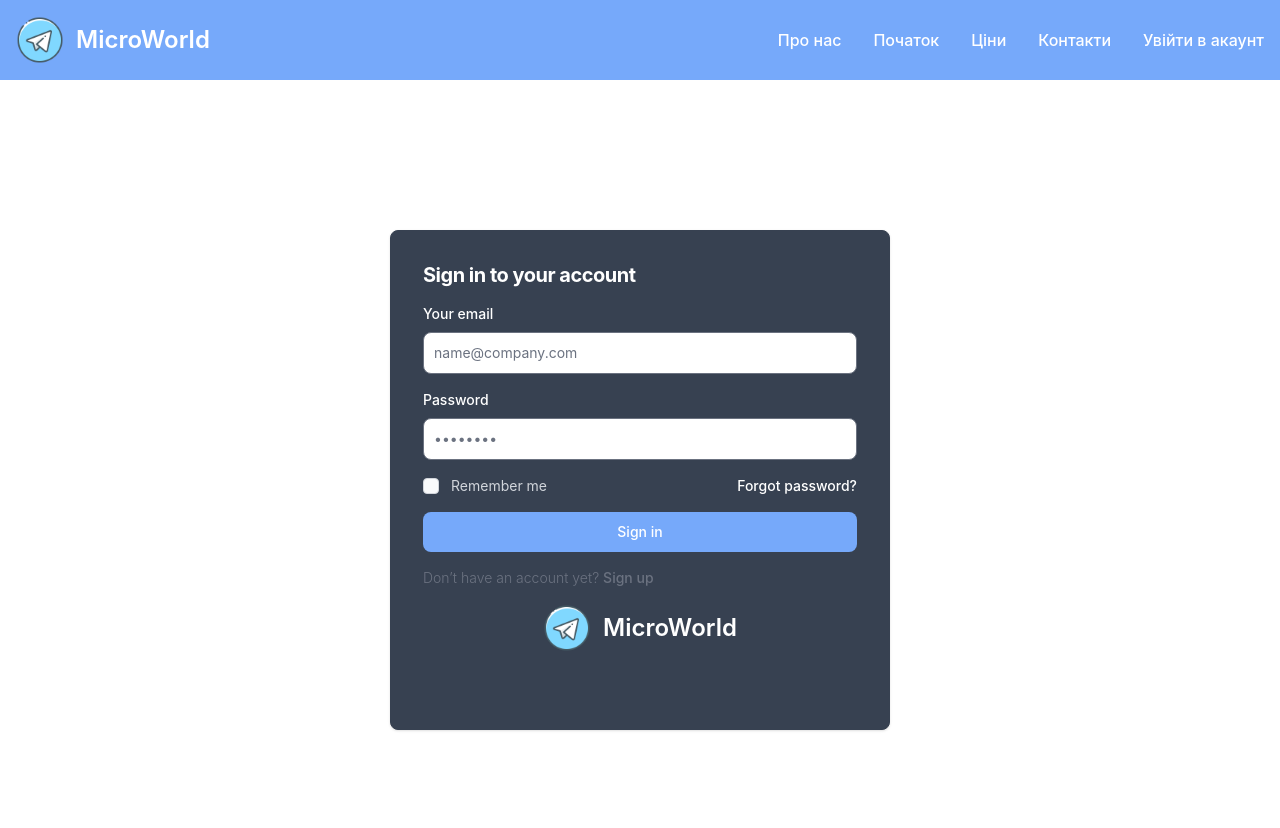
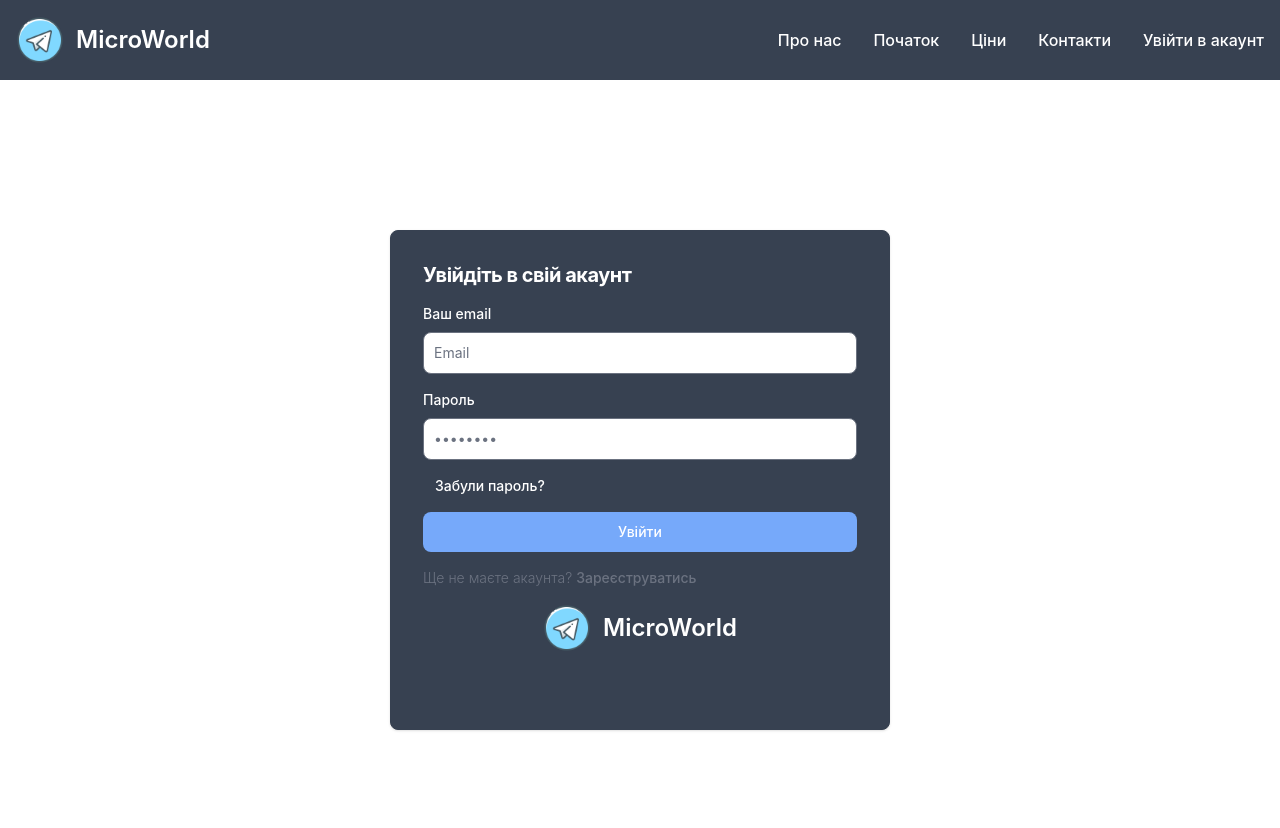
Before and after one commit to XTHN9RF/MicroWorld_App, a Django app: page /user/login/ in a window 1280 px wide. Shown: the top 828 px of the page. Run offline with Django 4.2, Linux system fonts and the light colour scheme; some libraries are stand-ins or nearby versions.

Commit message:
feat(styles): style user login form and translate it to ukrainian

```diff
--- a/user/forms.py
+++ b/user/forms.py
@@ -1,9 +1,19 @@
 from django import forms
 from user.models import User, UserProfile
 
-class LoginForm(forms.Form):
-    username = forms.EmailField(label='Email', widget=forms.EmailInput(), max_length=100)
-    password = forms.CharField(label='Password', widget=forms.PasswordInput(), max_length=35)
+
+class LoginForm(forms.ModelForm):
+    class Meta:
+        model = User
+        fields = ['email', 'password']
+        widgets = {
+            'password': forms.PasswordInput(attrs={'placeholder': '••••••••',
+                                                   'class': 'bg-white border sm:text-sm rounded-lg block w-full p-2.5 border-gray-600 placeholder-gray-400 focus:ring-blue-500 focus:border-blue-500',
+                                                   'required': True}),
+            'email': forms.EmailInput(attrs={'placeholder': 'Email',
+                                             'class': 'bg-white border sm:text-sm rounded-lg block w-full p-2.5 border-gray-600 placeholder-gray-400 focus:ring-blue-500 focus:border-blue-500',
+                                             'required': True}),
+        }
 
 
 class RegisterForm(forms.ModelForm):
@@ -23,14 +33,14 @@ class RegisterForm(forms.ModelForm):
             'last_name': 'Last Name',
         }
         extra_kwargs = {
-            'password': {'write_only': True,'read_only': False},
+            'password': {'write_only': True, 'read_only': False},
         }
 
 
 class UserUpdateForm(forms.ModelForm):
     class Meta:
         model = User
-        fields = ['email','name', 'last_name',]
+        fields = ['email', 'name', 'last_name', ]
         widgets = {
             'email': forms.EmailInput(attrs={'readonly': True}),
             'name': forms.TextInput(),
@@ -41,7 +51,7 @@ class UserUpdateForm(forms.ModelForm):
             'last_name': 'Last Name',
         }
         extra_kwargs = {
-            'email': {'required': False,},
+            'email': {'required': False, },
             'name': {'required': False},
             'last_name': {'required': False},
         }
@@ -58,5 +68,5 @@ class AvatarUpdateForm(forms.ModelForm):
             'avatar': 'Avatar',
         }
         extra_kwargs = {
-            'avatar': {'required': False,},
+            'avatar': {'required': False, },
         }
--- a/user/templates/user/base.html
+++ b/user/templates/user/base.html
@@ -3,14 +3,14 @@
 <head>
     <link href="https://cdnjs.cloudflare.com/ajax/libs/flowbite/1.6.5/flowbite.min.css" rel="stylesheet"/>
 </head>
-<nav class="bg-blue-400 text-white">
+<nav class="bg-gray-700 text-white">
     <div class="max-w-screen-xl flex flex-wrap items-center justify-between mx-auto p-4">
         <a href="" class="flex items-center">
             <img src="{% static 'user/images/logo.png' %}" class="h-12 mr-3" alt="Site Logo"/>
             <span class="self-center text-2xl font-semibold whitespace-nowrap dark:text-white">MicroWorld</span>
         </a>
         <div class="hidden w-full md:block md:w-auto" id="navbar-default">
-            <ul class="font-medium flex flex-col p-4 md:p-0 mt-4 border border-gray-100 rounded-lg md:flex-row md:space-x-8 md:mt-0 md:border-0 dark:bg-gray-800 md:dark:bg-gray-900 dark:border-gray-700">
+            <ul class="font-medium flex flex-col p-4 md:p-0 mt-4 border border-gray-100 rounded-lg md:flex-row md:space-x-8 md:mt-0 md:border-0">
                 <li>
                     <a href="#"
                        class="block py-2 pl-3 pr-4  rounded hover:bg-gray-100 md:hover:bg-transparent md:border-0 md:hover:text-blue-700 md:p-0">Про нас</a>
@@ -29,10 +29,10 @@
                 </li>
                 <li>
                     {% if request.user.is_authenticated %}
-                        <a class="block py-2 pl-3 pr-4  rounded hover:bg-gray-100 md:hover:bg-transparent md:border-0 md:hover:text-blue-700 md:p-0 dark:text-white md:dark:hover:text-blue-500 dark:hover:bg-gray-700 dark:hover:text-white md:dark:hover:bg-transparent"
+                        <a class="block py-2 pl-3 pr-4  rounded hover:bg-gray-100 md:hover:bg-transparent md:border-0 md:hover:text-blue-700 md:p-0"
                            href="{% url 'user:logout' %}">Вийти з акаунта</a>
                     {% else %}
-                        <a class="block py-2 pl-3 pr-4  rounded hover:bg-gray-100 md:hover:bg-transparent md:border-0 md:hover:text-blue-700 md:p-0 dark:text-white md:dark:hover:text-blue-500 dark:hover:bg-gray-700 dark:hover:text-white md:dark:hover:bg-transparent"
+                        <a class="block py-2 pl-3 pr-4  rounded hover:bg-gray-100 md:hover:bg-transparent md:border-0 md:hover:text-blue-700 md:p-0"
                            href="{% url 'user:login' %}">Увійти в акаунт</a>
                     {% endif %}
                 </li>
--- a/user/templates/user/login.html
+++ b/user/templates/user/login.html
@@ -7,44 +7,30 @@
                  style="width: 500px; height: 500px">
                 <div class="p-6 space-y-4 md:space-y-6 sm:p-8">
                     <h1 class="text-xl font-bold leading-tight tracking-tight md:text-2xl text-white">
-                        Sign in to your account
+                        Увійдіть в свій акаунт
                     </h1>
                     <form class="space-y-4 md:space-y-6" action="#">
+                        {% csrf_token %}
                         <div>
-                            <label for="email" class="block mb-2 text-sm font-medium text-white">Your email</label>
-                            <input type="email" name="email" id="email"
-                                   class="bg-white border sm:text-sm rounded-lg block w-full p-2.5 border-gray-600 placeholder-gray-400 text-white focus:ring-blue-500 focus:border-blue-500"
-                                   placeholder="name@company.com" required="">
+                            <label for="email" class="block mb-2 text-sm font-medium text-white">Ваш email</label>
+                                {{ form.email }}
                         </div>
                         <div>
-                            <label for="password" class="block mb-2 text-sm font-medium text-white">Password</label>
-                            <input type="password" name="password" id="password" placeholder="••••••••"
-                                   class="bg-white border sm:text-sm rounded-lg block w-full p-2.5 border-gray-600 placeholder-gray-400 text-white focus:ring-blue-500 focus:border-blue-500"
-                                   required="">
+                            <label for="password" class="block mb-2 text-sm font-medium text-white">Пароль</label>
+                                {{ form.password }}
                         </div>
-                        <div class="flex items-center justify-between">
-                            <div class="flex items-start">
-                                <div class="flex items-center h-5">
-                                    <input id="remember" aria-describedby="remember" type="checkbox"
-                                           class="w-4 h-4 border border-gray-300 rounded bg-gray-50 focus:ring-3 focus:ring-primary-300"
-                                           required="">
-                                </div>
-                                <div class="ml-3 text-sm">
-                                    <label for="remember" class="text-gray-300">Remember me</label>
-                                </div>
-                            </div>
+                        <div class="flex items-center justify-сenter text-center">
                             <div class="ml-3">
-                                <a href="#" class="text-sm font-medium hover:underline text-white">Forgot password?</a>
+                                <a href="{% url 'user:password_reset' %}" class="text-sm font-medium hover:underline text-white">Забули пароль?</a>
                             </div>
                         </div>
                         <button type="submit"
                                 class="w-full text-white focus:ring-4 focus:outline-none font-medium rounded-lg text-sm px-5 py-2.5 text-center bg-blue-400 hover:bg-primary-700 focus:ring-primary-800">
-                            Sign in
+                            Увійти
                         </button>
                         <p class="text-sm font-light text-gray-500 ">
-                            Don’t have an account yet? <a href="#"
-                                                          class="font-medium text-primary-500 hover:underline ">Sign
-                            up</a>
+                            Ще не маєте акаунта? <a href="{% url 'user:register' %}"
+                                                          class="font-medium text-primary-500 hover:underline ">Зареєструватись</a>
                         </p>
                     </form>
                     <div class="mt-2.5 flex justify-center items-center">
```
